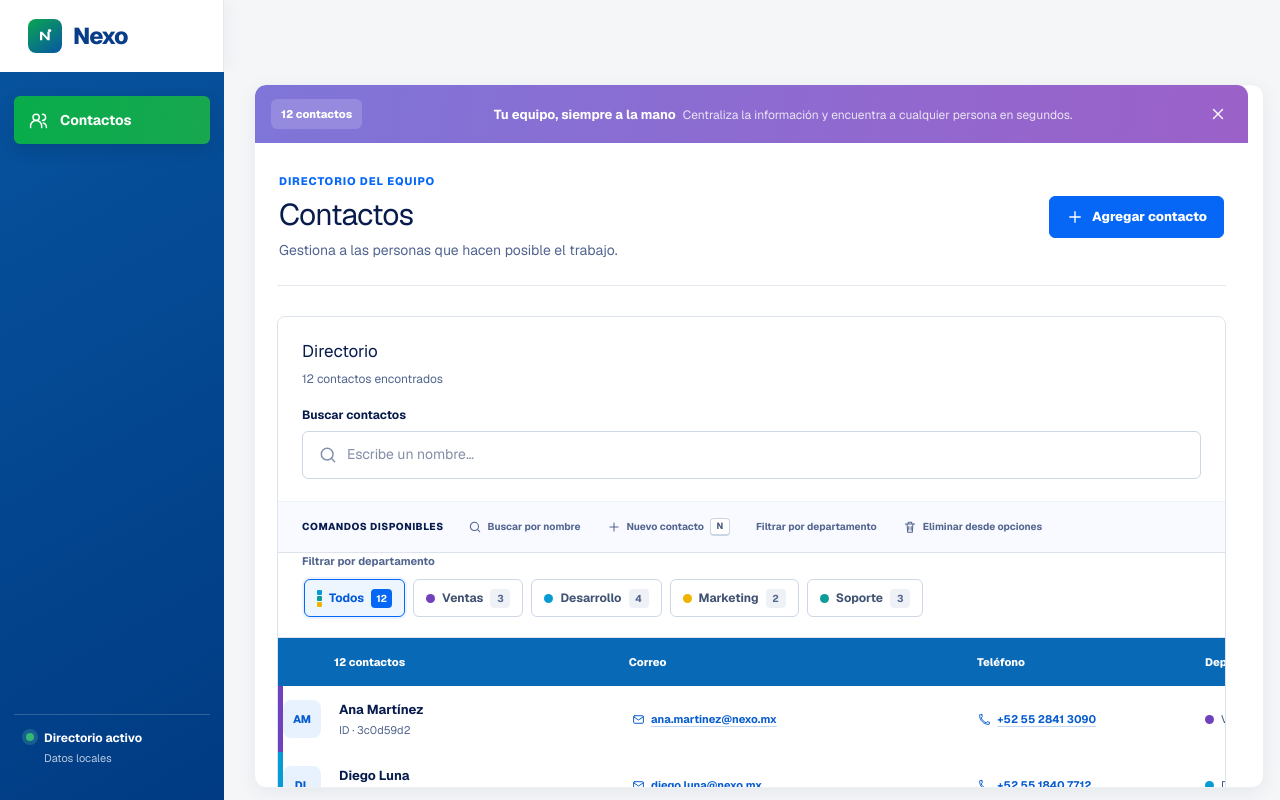
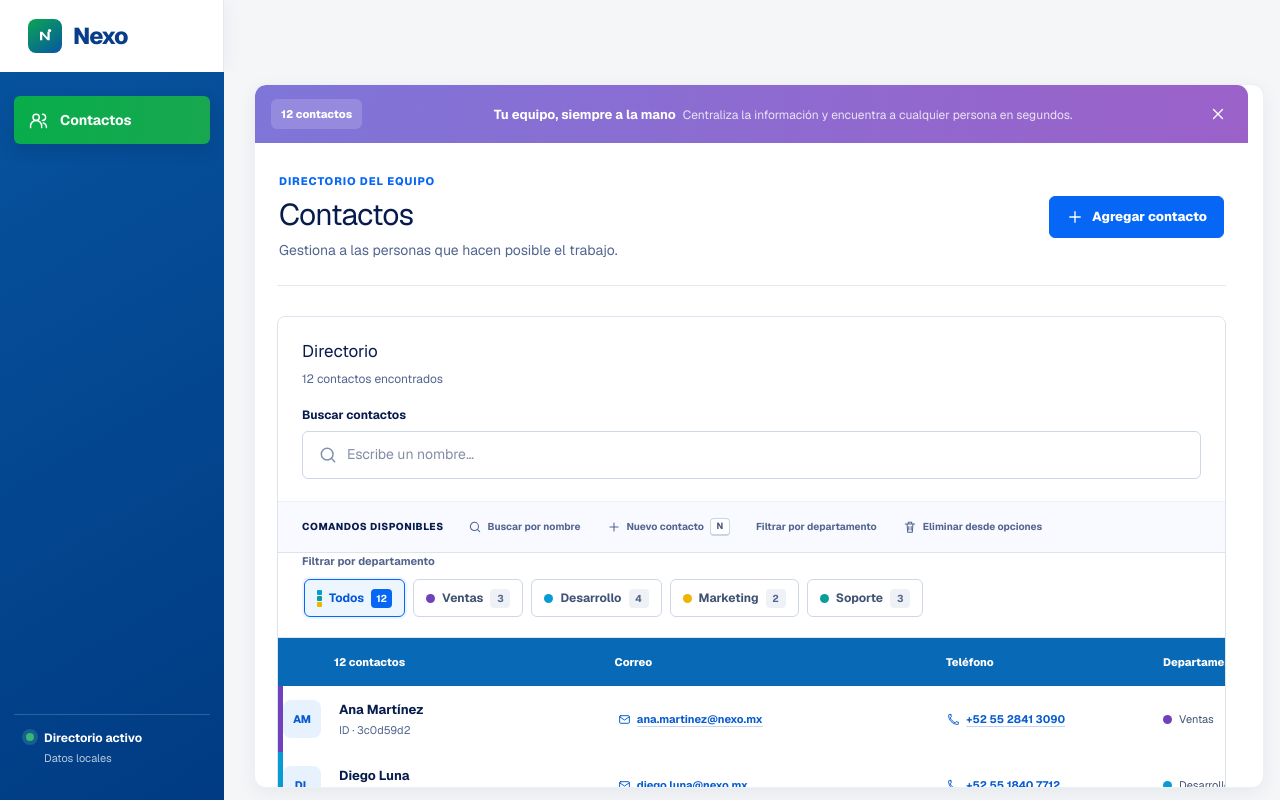
Before and after one commit to moncadayunuen/test_geest_app, a Next.js app: page / in a window 1280 px wide. Built offline with nearby package versions, Linux system fonts and the light colour scheme; no server answers.

Commit message:
Fix desktop table final columns

```diff
--- a/components/contact-list/contact-list.scss
+++ b/components/contact-list/contact-list.scss
@@ -1,6 +1,6 @@
 .contact-list {
   display: grid;
-  min-width: 1080px;
+  min-width: 1120px;
 
   .contact-table-head {
     min-height: 48px;
@@ -12,6 +12,8 @@
     font-weight: 750;
     letter-spacing: 0;
     text-transform: none;
+
+    span:last-child { text-align: center; }
   }
 
   .contact-row {
@@ -19,6 +21,8 @@
     border-left: 5px solid #0c9d9a;
     border-bottom-color: #cfd8e4;
   }
+
+  .row-actions { justify-self: center; }
 
   .contact-row[data-department='Ventas'] { border-left-color: #7041bd; }
   .contact-row[data-department='Desarrollo'] { border-left-color: #079bd4; }
--- a/components/contact-manager/contact-manager.scss
+++ b/components/contact-manager/contact-manager.scss
@@ -243,7 +243,13 @@
 .contact-table-head,
 .contact-row {
   @apply grid items-center;
-  grid-template-columns: 42px minmax(145px, 1.05fr) minmax(180px, 1.25fr) minmax(140px, .8fr) 105px 34px;
+  grid-template-columns:
+    42px
+    minmax(160px, 1.05fr)
+    minmax(210px, 1.25fr)
+    minmax(165px, .8fr)
+    135px
+    86px;
   gap: 14px;
 }
 
--- a/components/directory-state/directory-state.scss
+++ b/components/directory-state/directory-state.scss
@@ -1,7 +1,7 @@
 .empty-state { text-align: center; }
 .skeleton-list {
   display: grid;
-  min-width: 1080px;
+  min-width: 1120px;
   overflow: hidden;
 
   .skeleton-table-head {
@@ -18,7 +18,13 @@
 
   .skeleton-row {
     min-height: 66px;
-    grid-template-columns: 42px minmax(145px, 1.05fr) minmax(180px, 1.25fr) minmax(140px, .8fr) 105px 34px;
+    grid-template-columns:
+      42px
+      minmax(160px, 1.05fr)
+      minmax(210px, 1.25fr)
+      minmax(165px, .8fr)
+      135px
+      86px;
     gap: 14px;
     padding: 14px 24px;
     border-left: 5px solid #d5e5f5;
```
